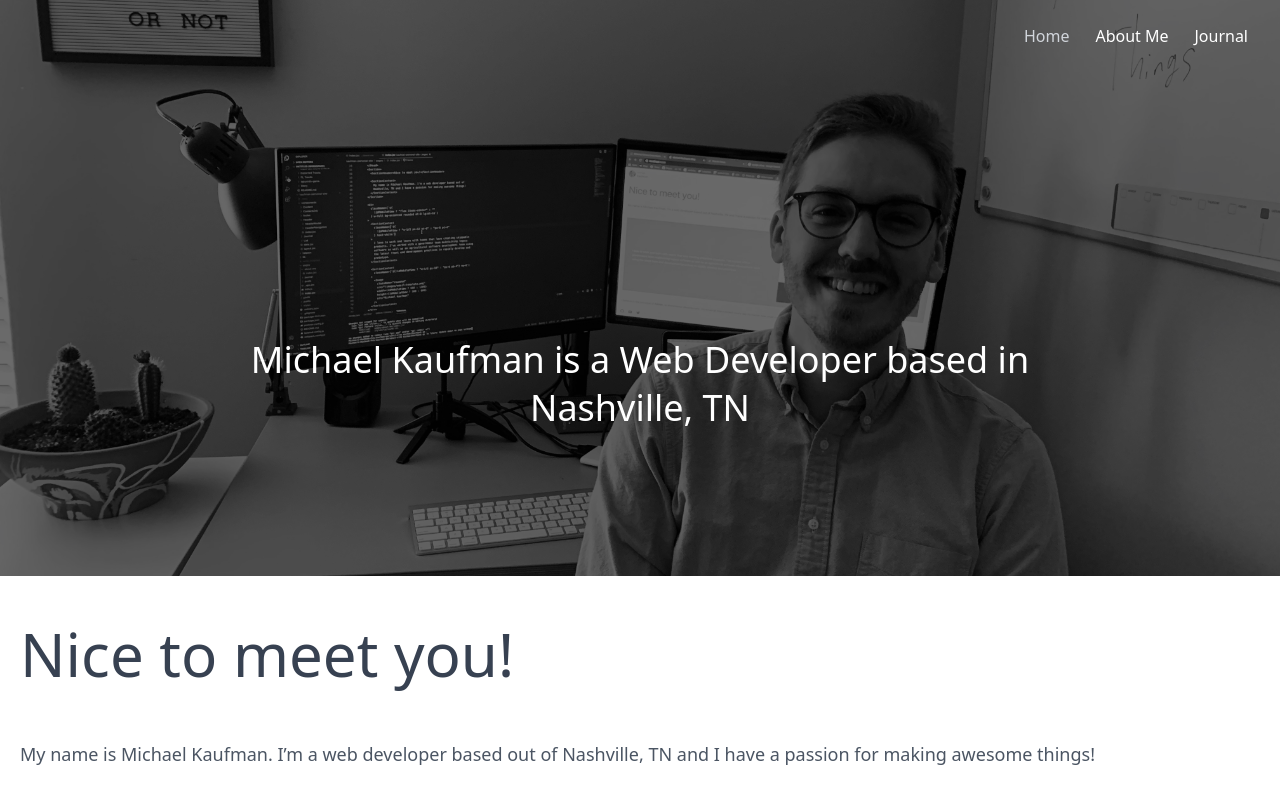
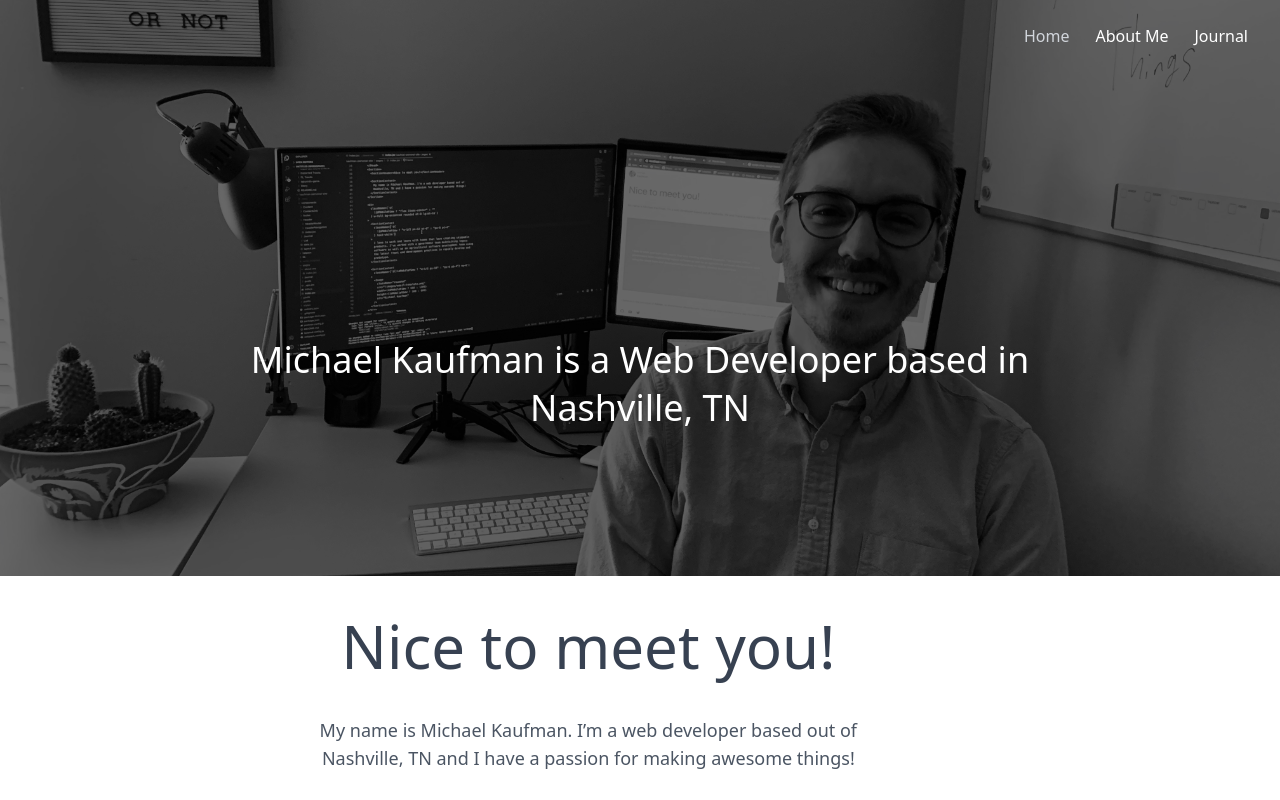
Before and after one commit to KaufmanDeveloper/kaufman-personal-site, a Next.js app: page / in a window 1280 px wide. Shown: the top 800 px of the page. Built offline with nearby package versions, Linux system fonts and the light colour scheme.

Commit message:
style: First sectional styling

```diff
--- a/pages/index.jsx
+++ b/pages/index.jsx
@@ -33,10 +33,10 @@ export default function Home({ allPostsData }) {
         <link rel="icon" href="/favicon.ico" />
       </Head>
 
-      <Section>
+      <Section className="flex flex-col items-center justify-center mt-10">
         <SectionHeader>Nice to meet you!</SectionHeader>
 
-        <SectionContent>
+        <SectionContent className="w-11/12 md:w-1/2 text-center text-secondary mt-10">
           My name is Michael Kaufman. I’m a web developer based out of
           Nashville, TN and I have a passion for making awesome things!
         </SectionContent>
```
